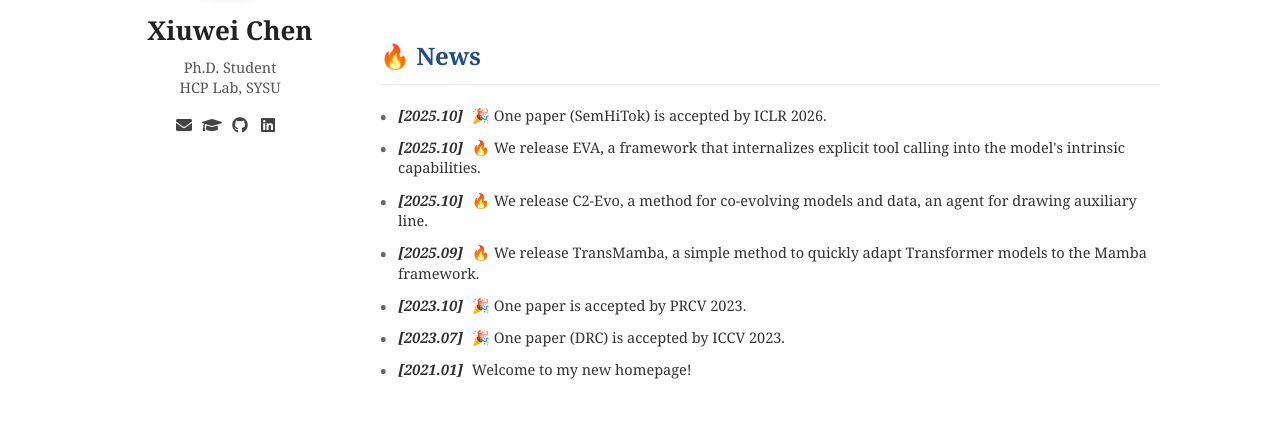
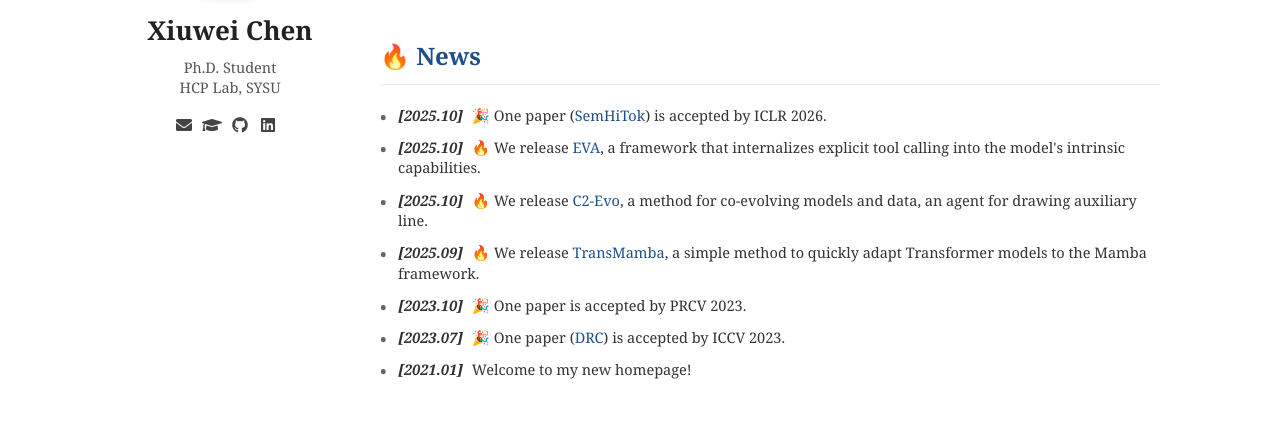
Before and after one commit to chen-xw/chen-xw.github.io, a Jekyll site: the page built from index.markdown, in a window 1280 px wide and 900 px high, scrolled down 1151 px. Shown: the part 155-579 px from the top of the window. Built offline with Jekyll 4.4.1, drawn with Linux system fonts in a browser that asks for light colours; comment, search, counter and statistics services are not loaded; some of the changed lines change nothing that is shown.

Commit message:
Update index.markdown

```diff
--- a/index.markdown
+++ b/index.markdown
@@ -239,12 +239,12 @@ permalink: /
         </p>
 
         <div class="section-title">🔥 News</div> <ul class="custom-list news-list">
-            <li><span class="date-text"><strong>[2025.10]</strong></span> 🎉 One paper (SemHiTok) is accepted by ICLR 2026.</li>
-            <li><span class="date-text"><strong>[2025.10]</strong></span> 🔥 We release EVA, a framework that internalizes explicit tool calling into the model's intrinsic capabilities.</li>
-            <li><span class="date-text"><strong>[2025.10]</strong></span> 🔥 We release C2-Evo, a method for co-evolving models and data, an agent for drawing auxiliary line.</li>
-            <li><span class="date-text"><strong>[2025.09]</strong></span> 🔥 We release TransMamba, a simple method to quickly adapt Transformer models to the Mamba framework.</li>
+            <li><span class="date-text"><strong>[2025.10]</strong></span> 🎉 One paper (<a href="https://arxiv.org/abs/2503.06764">SemHiTok</a>) is accepted by ICLR 2026.</li>
+            <li><span class="date-text"><strong>[2025.10]</strong></span> 🔥 We release <a href="https://arxiv.org/abs/2502.15130">EVA</a>, a framework that internalizes explicit tool calling into the model's intrinsic capabilities.</li>
+            <li><span class="date-text"><strong>[2025.10]</strong></span> 🔥 We release <a href="https://c2-evo.github.io">C2-Evo</a>, a method for co-evolving models and data, an agent for drawing auxiliary line.</li>
+            <li><span class="date-text"><strong>[2025.09]</strong></span> 🔥 We release <a href="https://arxiv.org/abs/2502.15130">TransMamba</a>, a simple method to quickly adapt Transformer models to the Mamba framework.</li>
             <li><span class="date-text"><strong>[2023.10]</strong></span> 🎉 One paper is accepted by PRCV 2023.</li>
-            <li><span class="date-text"><strong>[2023.07]</strong></span> 🎉 One paper (DRC) is accepted by ICCV 2023.</li>
+            <li><span class="date-text"><strong>[2023.07]</strong></span> 🎉 One paper (<a href="https://arxiv.org/abs/2308.13305">DRC</a>) is accepted by ICCV 2023.</li>
             <li><span class="date-text"><strong>[2021.01]</strong></span> Welcome to my new homepage!</li>
         </ul>
 
```
